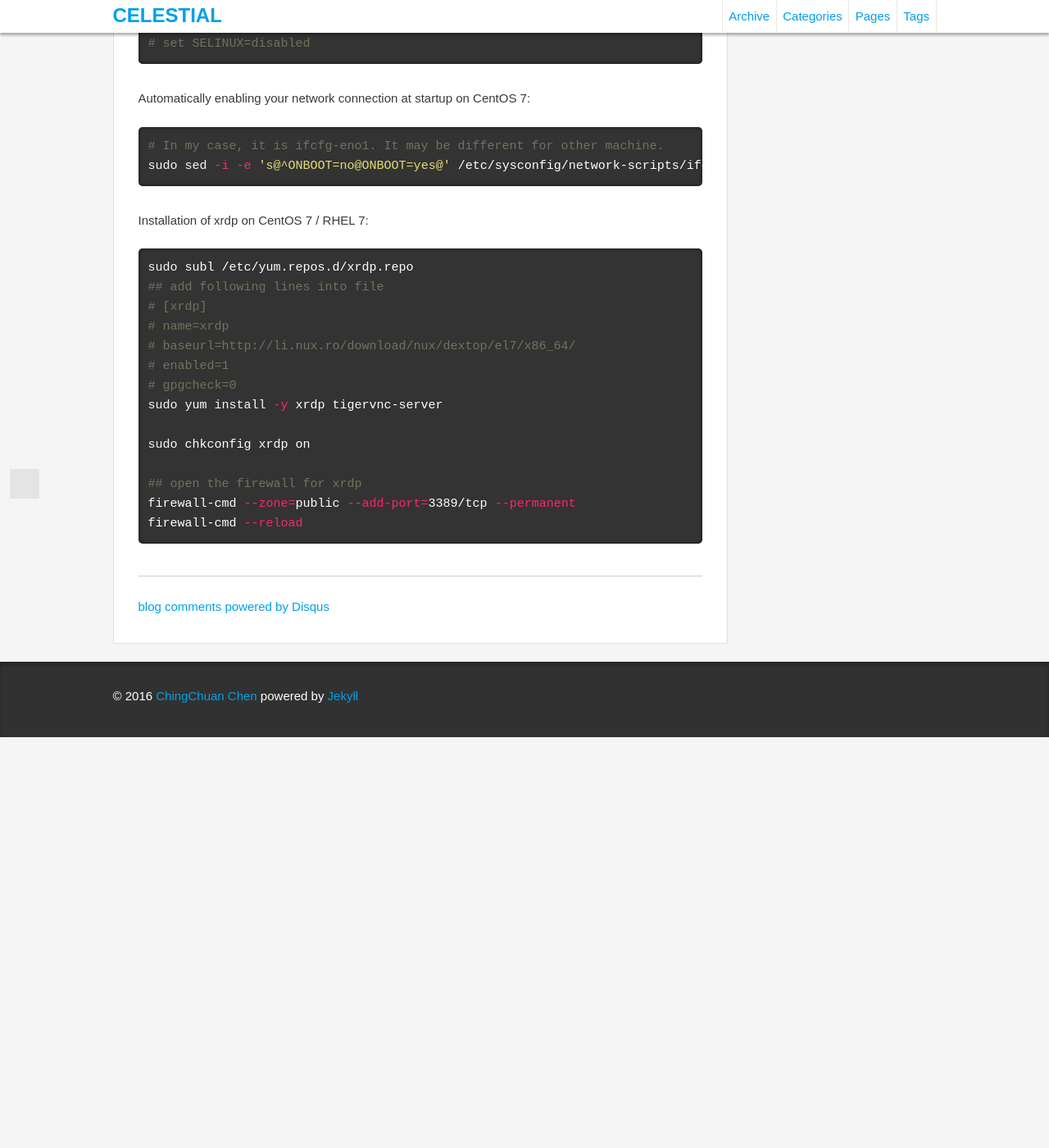
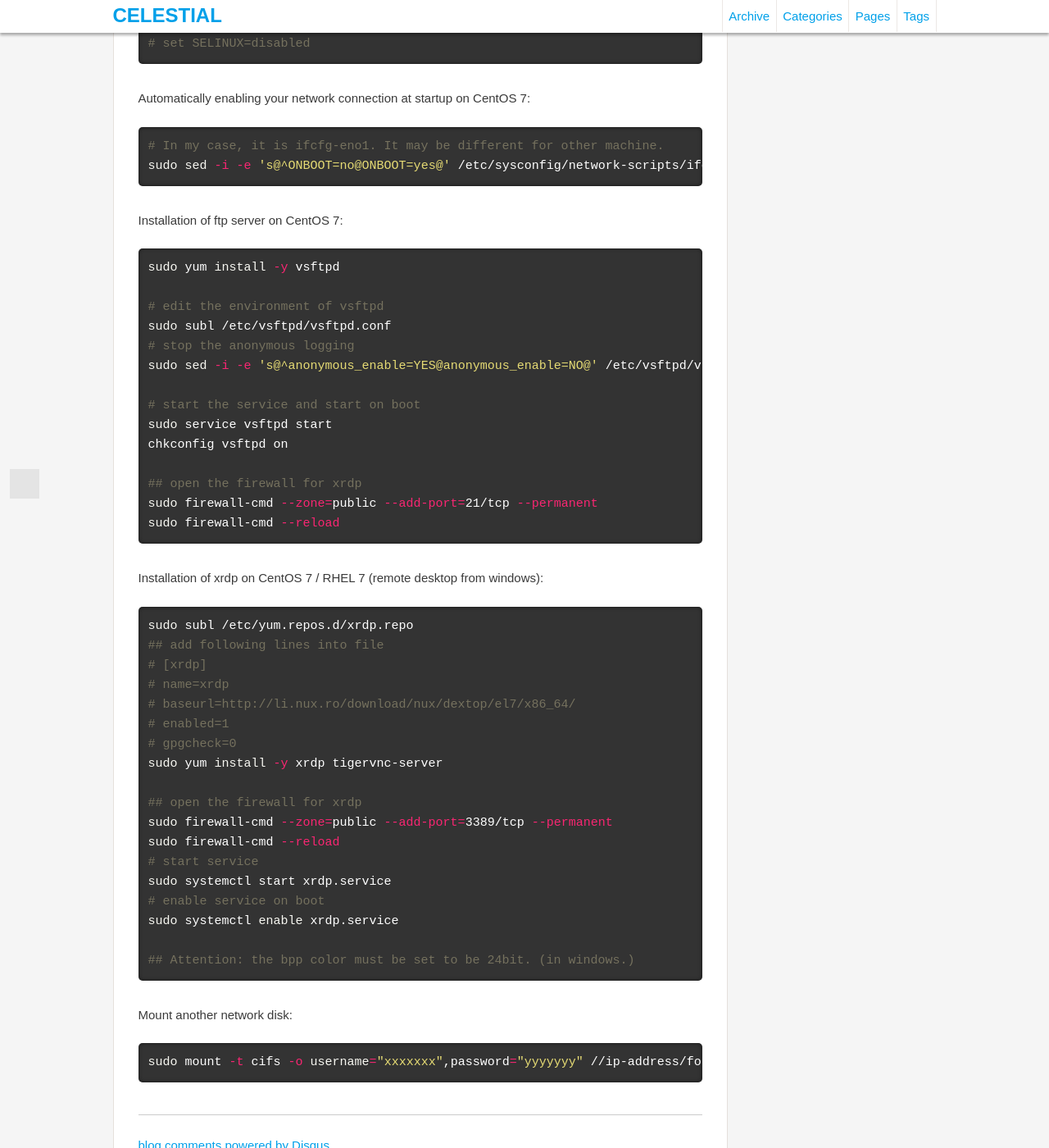
Before and after one commit to chengyucatch/chingchuan-chen.github.com, a Jekyll site: the page built from _posts/2016-05-11-initialization_of_centos.md, in a window 1280 px wide and 1400 px high, scrolled down 4837 px. Shown: the whole window at 82% size. Built offline with Jekyll 4.4.1, drawn with Linux system fonts in a browser that asks for light colours; comment, search, counter and statistics services are not loaded; before the commit the page ends 5736 px from its top, so only the background shows below that; some of the changed text lies outside the part shown; grey boxes are pictures that could not be loaded.

Commit message:
new post

```diff
--- a/_posts/2016-05-11-initialization_of_centos.md
+++ b/_posts/2016-05-11-initialization_of_centos.md
@@ -93,7 +93,7 @@ wget https://download2.rstudio.org/rstudio-server-rhel-0.99.896-x86_64.rpm
 sudo yum install --nogpgcheck rstudio-server-rhel-0.99.896-x86_64.rpm
 ## start the rstudio-server
 sudo rstudio-server start
-## start rstudio-server when booting
+## start rstudio-server on boot
 sudo cp /usr/lib/rstudio-server/extras/init.d/redhat/rstudio-server /etc/init.d/
 sudo chmod 755 /etc/init.d/rstudio-server
 sudo chkconfig --add rstudio-server
@@ -111,7 +111,7 @@ wget https://download3.rstudio.org/centos5.9/x86_64/shiny-server-1.4.2.786-rh5-x
 sudo yum install --nogpgcheck shiny-server-1.4.2.786-rh5-x86_64.rpm
 ## start the shiny-server
 sudo systemctl start shiny-server
-## start shiny-server when booting
+## start shiny-server on boot
 sudo cp /opt/shiny-server/config/init.d/redhat/shiny-server /etc/init.d/
 sudo chmod 755 /etc/init.d/shiny-server
 sudo chkconfig --add shiny-server
@@ -145,7 +145,7 @@ sudo subl /etc/yum.conf
 ## add following line into file
 # exclude=mongodb-org,mongodb-org-server,mongodb-org-shell,mongodb-org-mongos,mongodb-org-tools
 
-## start mongod when booting
+## start mongod on boot
 sudo chkconfig mongod on
 
 ## increase the soft limit of number of process for mongod
@@ -207,8 +207,25 @@ Automatically enabling your network connection at startup on CentOS 7:
 sudo sed -i -e 's@^ONBOOT=no@ONBOOT=yes@' /etc/sysconfig/network-scripts/ifcfg-eno1
 {% endhighlight %}
 
+Installation of ftp server on CentOS 7:
+{% highlight bash %}
+sudo yum install -y vsftpd
 
-Installation of xrdp on CentOS 7 / RHEL 7:
+# edit the environment of vsftpd
+sudo subl /etc/vsftpd/vsftpd.conf
+# stop the anonymous logging
+sudo sed -i -e 's@^anonymous_enable=YES@anonymous_enable=NO@' /etc/vsftpd/vsftpd.conf
+
+# start the service and start on boot
+sudo service vsftpd start
+chkconfig vsftpd on
+
+## open the firewall for xrdp
+sudo firewall-cmd --zone=public --add-port=21/tcp --permanent
+sudo firewall-cmd --reload
+{% endhighlight %}
+
+Installation of xrdp on CentOS 7 / RHEL 7 (remote desktop from windows):
 {% highlight bash %}
 sudo subl /etc/yum.repos.d/xrdp.repo
 ## add following lines into file
@@ -219,9 +236,18 @@ sudo subl /etc/yum.repos.d/xrdp.repo
 # gpgcheck=0
 sudo yum install -y xrdp tigervnc-server
 
-sudo chkconfig xrdp on
+## open the firewall for xrdp
+sudo firewall-cmd --zone=public --add-port=3389/tcp --permanent
+sudo firewall-cmd --reload
+# start service
+sudo systemctl start xrdp.service
+# enable service on boot
+sudo systemctl enable xrdp.service
 
-## open the firewall for xrdp
-firewall-cmd --zone=public --add-port=3389/tcp --permanent
-firewall-cmd --reload
+## Attention: the bpp color must be set to be 24bit. (in windows.)
 {% endhighlight %}
+
+Mount another network disk:
+{% highlight bash %}
+sudo mount -t cifs -o username="xxxxxxx",password="yyyyyyy" //ip-address/folder /mnt/folder
+{% endhighlight %}
```
